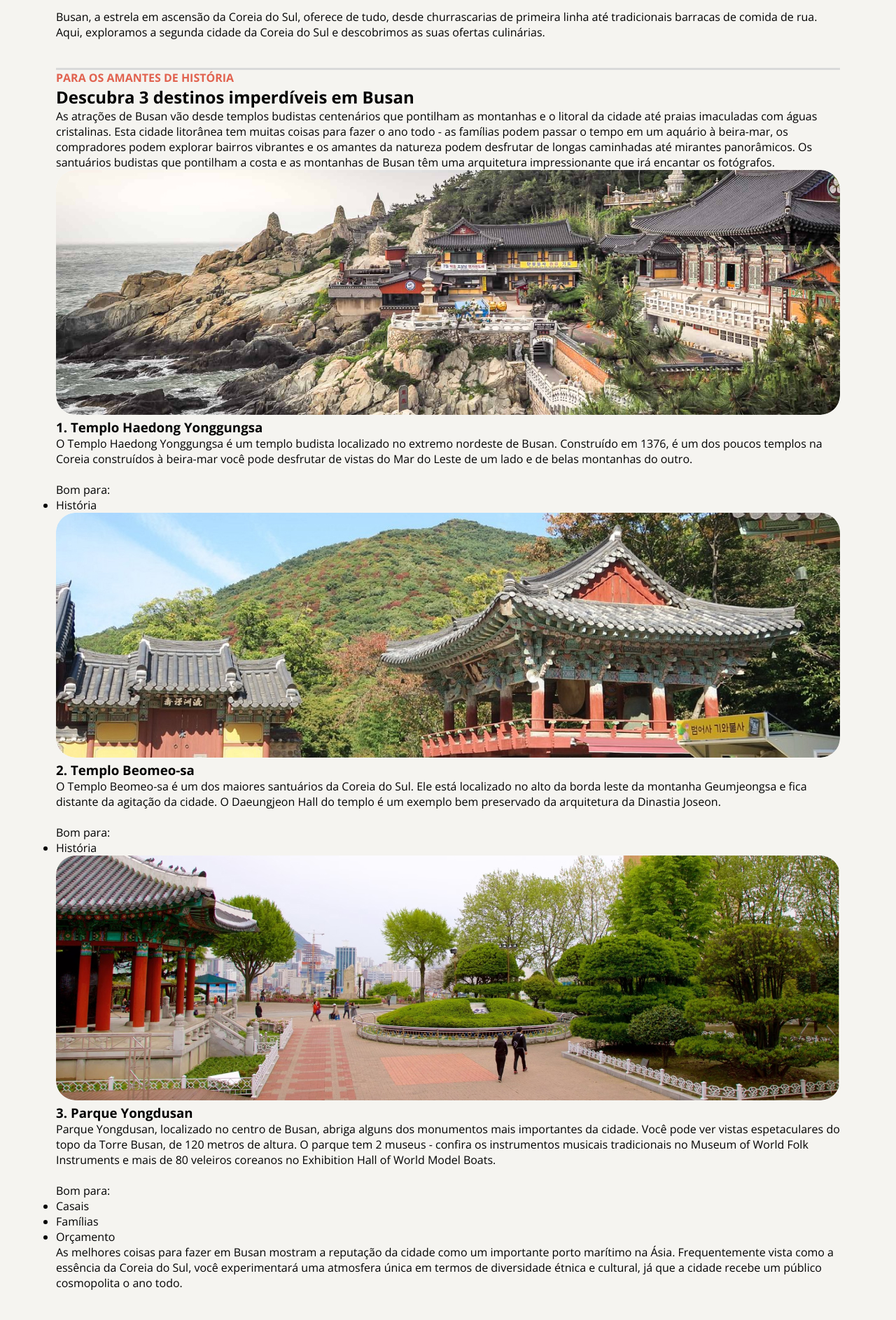
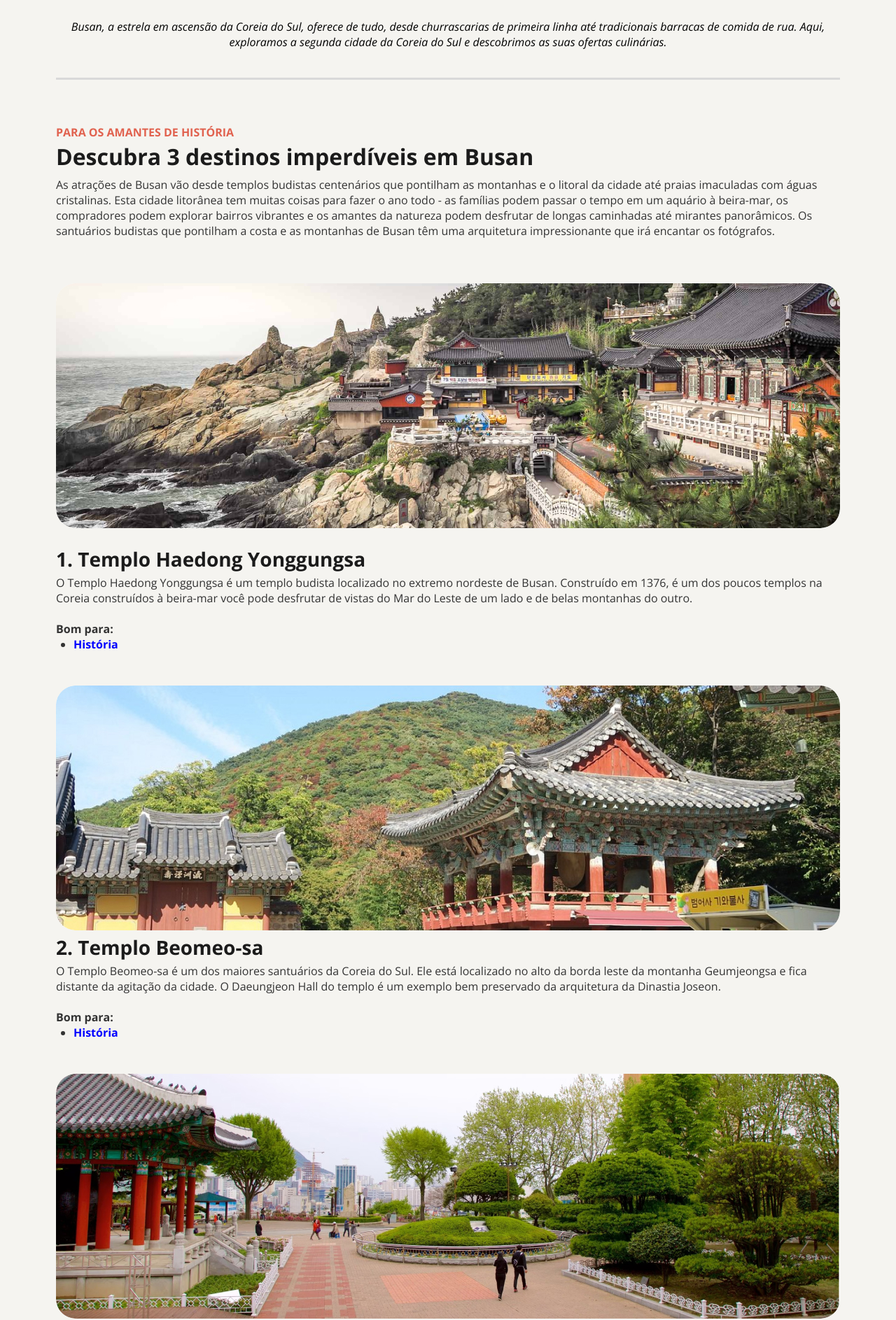
Before and after one commit to glima-axe/Projetos-2.0, a plain HTML site: page index.html in a window 1280 px wide. Shown: the part 894-2781 px from the top of the page at 70% size. Drawn offline with nearby package versions, Linux system fonts and the light colour scheme.

Commit message:
Adicionando estilos e espaçamentos

```diff
--- a/index.html
+++ b/index.html
@@ -1,5 +1,5 @@
 <!DOCTYPE html>
-<html lang="en">
+<html lang="pt-br">
 <head>
     <link rel="preconnect" href="https://fonts.googleapis.com">
     <link rel="preconnect" href="https://fonts.gstatic.com" crossorigin>
@@ -30,7 +30,7 @@
             </article>
 
             <article id="destiny-one">
-                <img src="/assets/Templo-Haedong-Yonggungsa.jpg" alt="Templo Haedong Yonggungsa na Coréia do Sul">
+                <img src="/assets/Templo-Haedong-Yonggungsa.jpg" alt="Templo Haedong Yonggungsa na Coréia do Sul" id="haedong-image">
                 <h3>1. Templo Haedong Yonggungsa</h3>
                 <p>
                     O Templo Haedong Yonggungsa é um templo budista localizado no extremo nordeste de Busan. Construído em 1376, é um dos poucos templos na Coreia construídos à beira-mar você pode desfrutar de vistas do Mar do Leste de um lado e de belas montanhas do outro.
@@ -43,7 +43,7 @@
             </article>
 
             <article id="destiny-two">
-                <img src="/assets/Templo-Beomeo-sa.jpg" alt="Templo Beomeo-sa">
+                <img src="/assets/Templo-Beomeo-sa.jpg" alt="Templo Beomeo-sa" id="beomeo-image">
                 <h3>2. Templo Beomeo-sa</h3>
                 <p>
                     O Templo Beomeo-sa é um dos maiores santuários da Coreia do Sul. Ele está localizado no alto da borda leste da montanha Geumjeongsa e fica distante da agitação da cidade. O Daeungjeon Hall do templo é um exemplo bem preservado da arquitetura da Dinastia Joseon.
@@ -56,14 +56,14 @@
             </article>
 
             <article id="destiny-three">
-                <img src="/assets/Parque-Yongdusan.jpg" alt="Parque Yongdusan">
+                <img src="/assets/Parque-Yongdusan.jpg" alt="Parque Yongdusan" id="Yongdusan-image">
                 <h3>3. Parque Yongdusan</h3>
                 <p>
                     Parque Yongdusan, localizado no centro de Busan, abriga alguns dos monumentos mais importantes da cidade. Você pode ver vistas espetaculares do topo da Torre Busan, de 120 metros de altura. O parque tem 2 museus - confira os instrumentos musicais tradicionais no Museum of World Folk Instruments e mais de 80 veleiros coreanos no Exhibition Hall of World Model Boats.
                 </p> <br>
 
-                <span class="parque">Bom para:</span>
-                <ul>
+                <span class="yongdusan">Bom para:</span>
+                <ul class="lista-tres">
                     <li>Casais</li>
                     <li>Famílias</li>
                     <li>Orçamento</li>
@@ -75,7 +75,6 @@
             </div>
         </main>
     </div>
-
         <footer id="foot">
             <div>
                 Feito com <img src="/assets/ph_heart-fill.svg" alt="Coração pequeno">
--- a/style.css
+++ b/style.css
@@ -24,13 +24,58 @@ body {
     margin: 113px auto;
 }
 
+h1 {
+    color: #1B1B1B;
+    font-size: 36px;
+    font-weight: bold;
+    margin-top: 8px;
+}
+
 #primagi {
-    margin-top: 40px;
-    margin-bottom: 24px;
+    margin: 40px 0px 24px 0px;
+}
+
+#history {
+    margin: 64px 0px 64px 0px;
+}
+
+h2 {
+    color: #1B1B1B;
+    font-size: 32px;
+    font-weight: bold;
+    margin: 2px 0px 8px 0px;
+}
+
+p {
+    font-size: 16px;
+    font-style: normal;
+    color: #333333;
+}
+
+#destiny-one, #destiny-two {
+    margin-bottom: 48px;
+}
+
+#destiny-three {
+    padding-bottom: 40px;
+    border-bottom: #D9D9D9 solid;
+}
+
+#haedong-image {
+    margin-bottom: 20px;
+}
+
+h3 {
+    color: #1B1B1B;
+    font-size: 28px;
+    font-weight: bold;
+    margin-bottom: 4px;
 }
 
 #about {
-    /* margin-bottom: 40px; */
+    font-size: 16px;
+    font-style: italic;
+    text-align: center;
     padding-bottom: 40px;
     border-bottom: #D9D9D9 solid;
 }
@@ -38,3 +83,53 @@ body {
 img {
     border-radius: 28px;
 }
+
+.haedong, .beomeo, .yongdusan {
+    color: #333333;
+    font-size: 16px;
+    font-weight: bold;
+}
+
+ul {
+    padding-left: 25px;
+}
+
+li {
+    font-size: 16px;
+    font-weight: bold;
+    color: blue;
+}
+
+li:nth-child(n + 2) {
+    color: #E5245E;
+}
+
+li:nth-child(n + 3) {
+    color: #E95E10;
+}
+
+.lista-tres li:first-child {
+color: #591B98;
+}
+
+ul li::marker {
+    color: #333333;
+  }
+
+#upfoot {
+    text-align: center;
+    font-size: 16px;
+    font-style: normal;
+    color: #333333;
+    margin-top: 40px;
+}
+
+#foot {
+    text-align: center;
+    color: #333333;
+    margin: 36px 537px 48px;
+}
+
+#foot img {
+    vertical-align: middle;
+}
```
